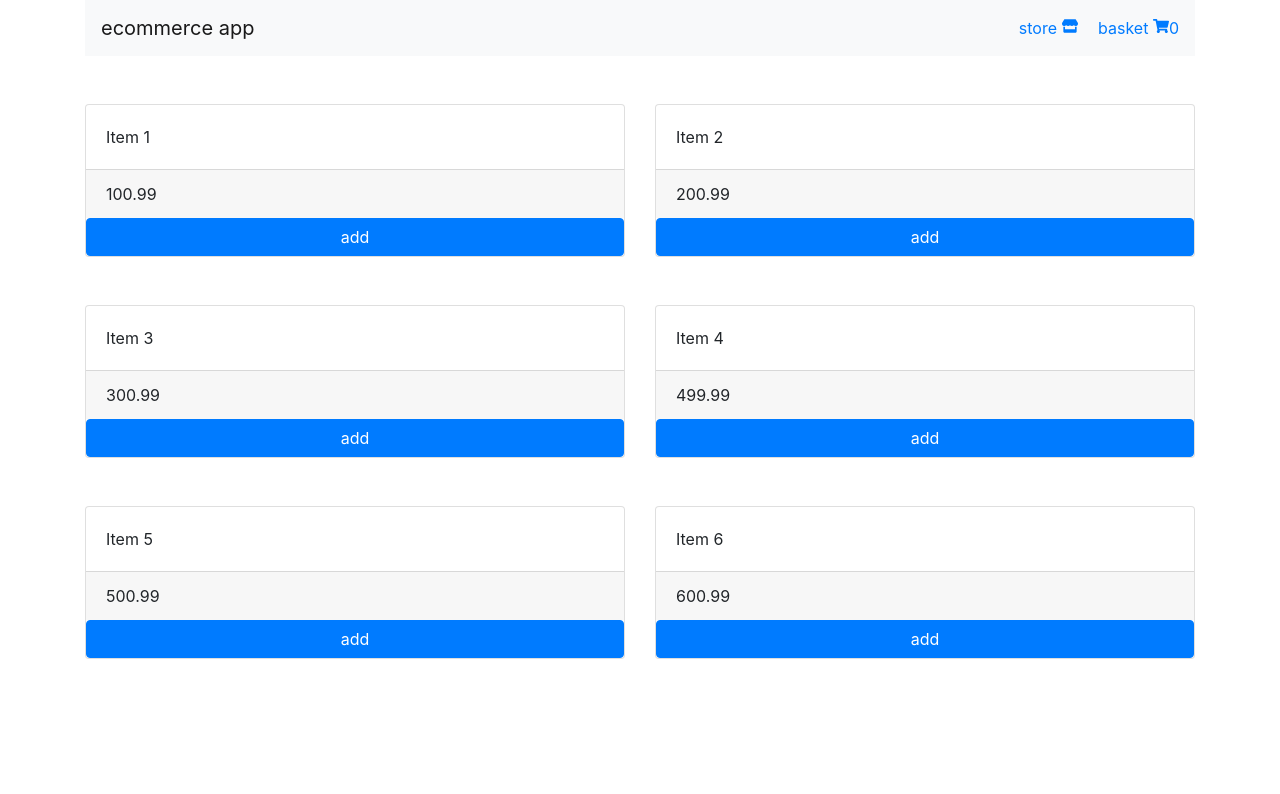
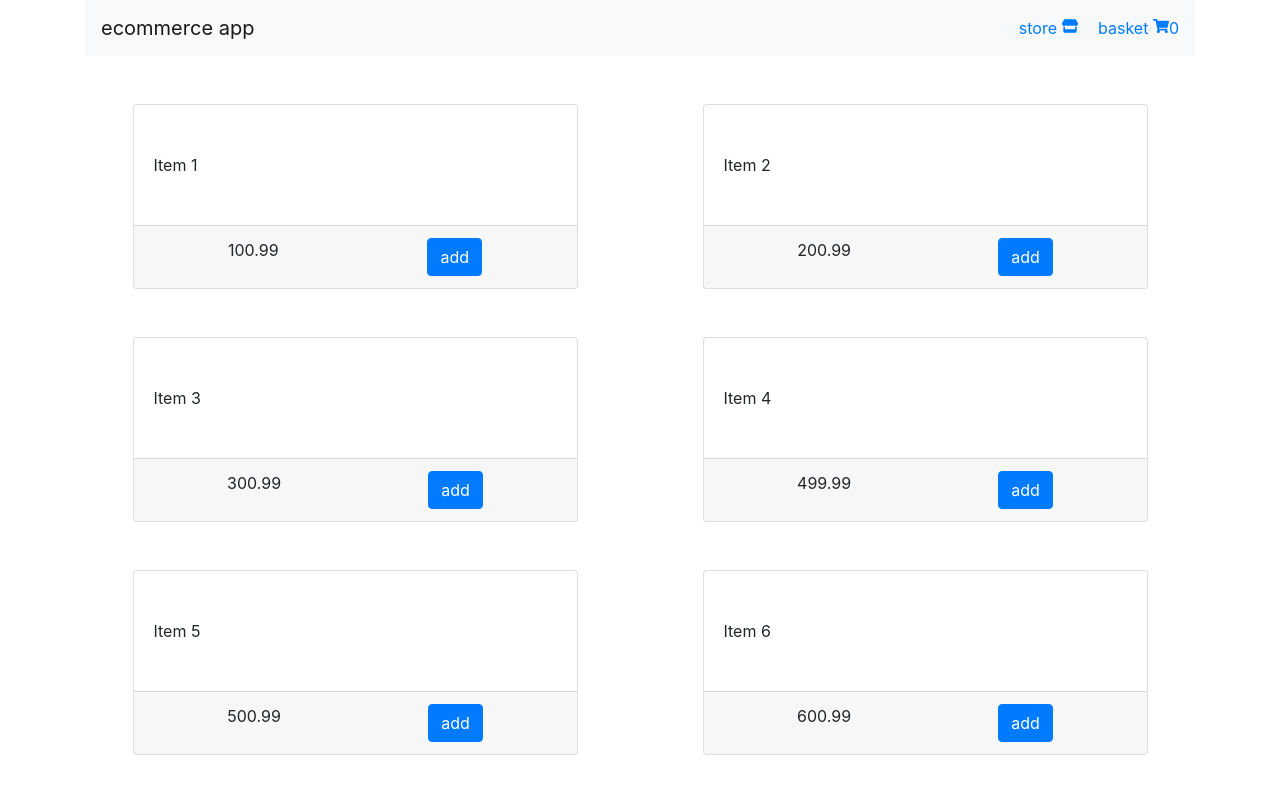
Before and after one commit to kamilpastuszka/react-hooks-typescript-ecommerce, a React (Create React App) app: page / in a window 1280 px wide. Shown: the top 794 px of the page. Built offline with nearby package versions, Linux system fonts and the light colour scheme.

Commit message:
improving styling

```diff
--- a/src/components/Product.tsx
+++ b/src/components/Product.tsx
@@ -1,14 +1,19 @@
 import React from "react";
+import styled from "styled-components";
 
 export default function Product({ name, price, addProduct }) {
   return (
-    <div className="col-sm-12 col-md-6 mt-5">
+    <div className="col-sm-12 col-md-5 mt-5 justify-content-around">
       <div className="card">
-        <div className="card-body">{name}</div>
-        <div className="card-footer">{price} </div>
-        <button className="btn btn-primary" onClick={addProduct}>
-          add
-        </button>
+        <div className="card-body py-5">{name}</div>
+        <div className="card-footer d-flex justify-content-around">
+          <div>{price} </div>
+          <div>
+            <button className="btn btn-primary" onClick={addProduct}>
+              add
+            </button>
+          </div>
+        </div>
       </div>
     </div>
   );
--- a/src/components/Products.tsx
+++ b/src/components/Products.tsx
@@ -10,7 +10,7 @@ export default function Products({ data }) {
   };
 
   return (
-    <div className="row">
+    <div className="row d-flex justify-content-around">
       {data.map(item => {
         return (
           <Product
```
